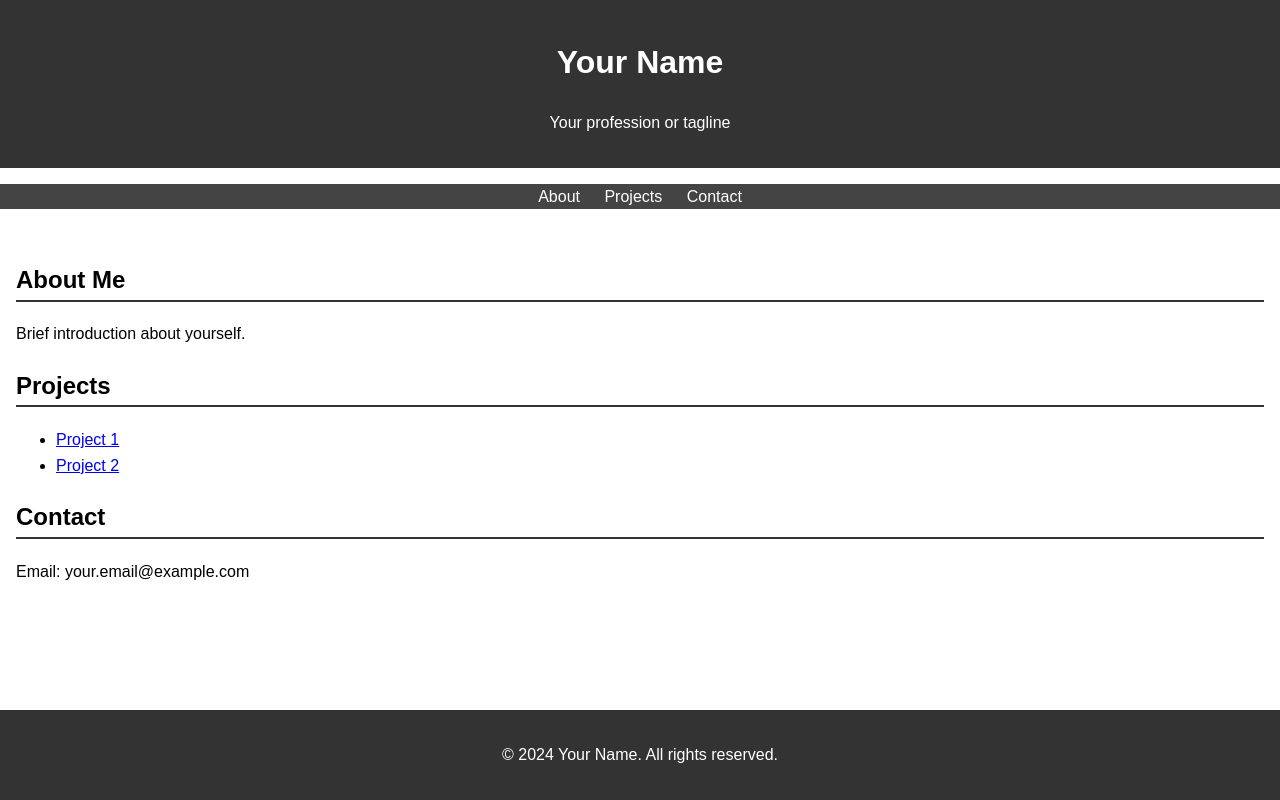
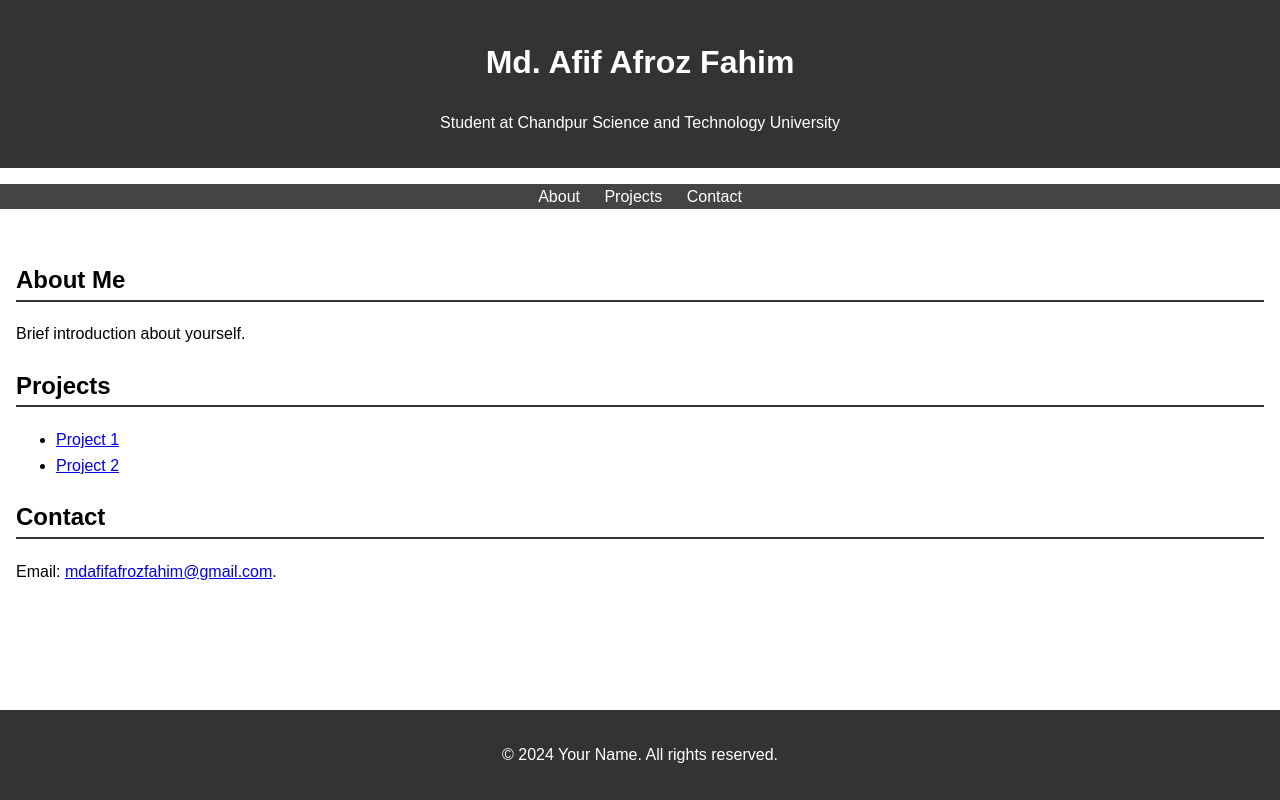
Before and after one commit to afif-af/afif-af.github.io, a plain HTML site: page index.html in a window 1280 px wide. Drawn offline with Linux system fonts and the light colour scheme.

Commit message:
Update index.html

```diff
--- a/index.html
+++ b/index.html
@@ -8,8 +8,8 @@
 </head>
 <body>
     <header>
-        <h1>Your Name</h1>
-        <p>Your profession or tagline</p>
+        <h1>Md. Afif Afroz Fahim</h1>
+        <p>Student at Chandpur Science and Technology University</p>
     </header>
     <nav>
         <ul>
@@ -32,7 +32,7 @@
         </section>
         <section id="contact">
             <h2>Contact</h2>
-            <p>Email: your.email@example.com</p>
+            <p>Email: <a href="mailto:mdafifafrozfahim@gmail.com">mdafifafrozfahim@gmail.com</a>.</p>
         </section>
     </main>
     <footer>
```
